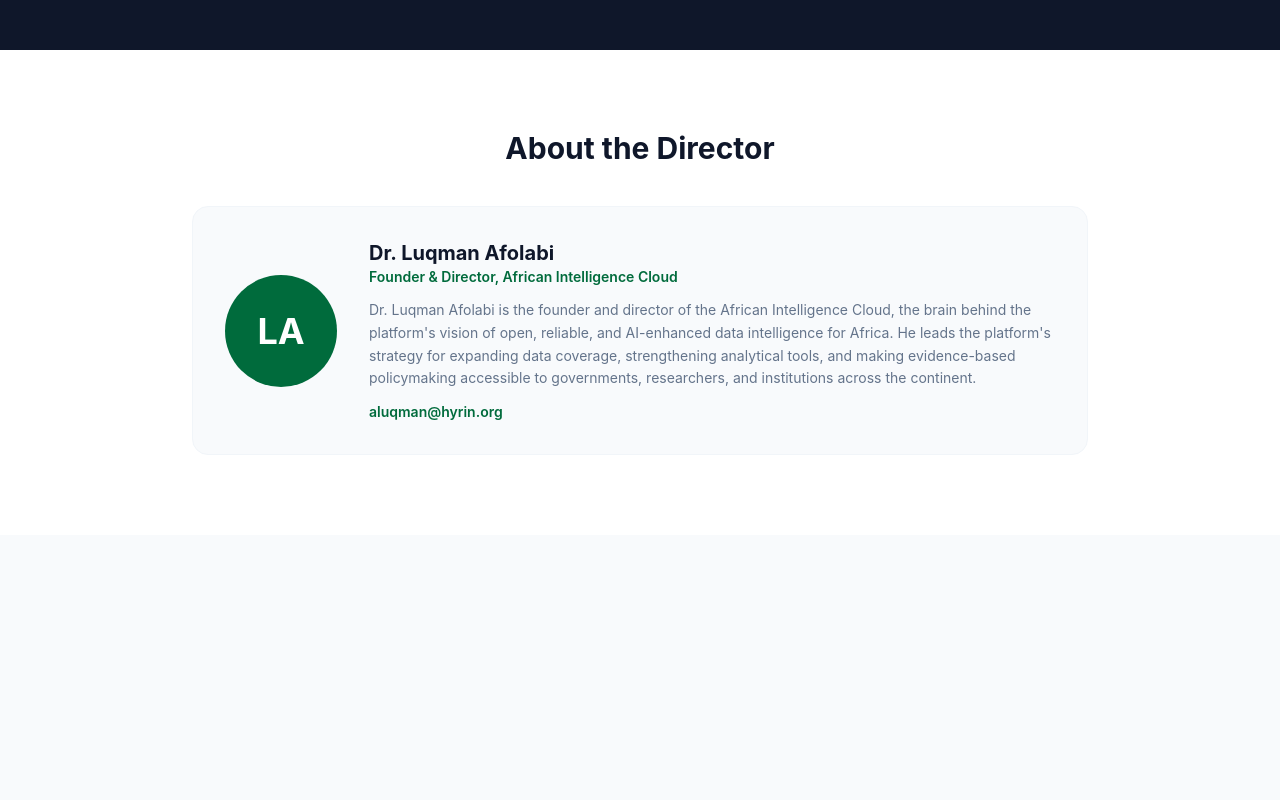
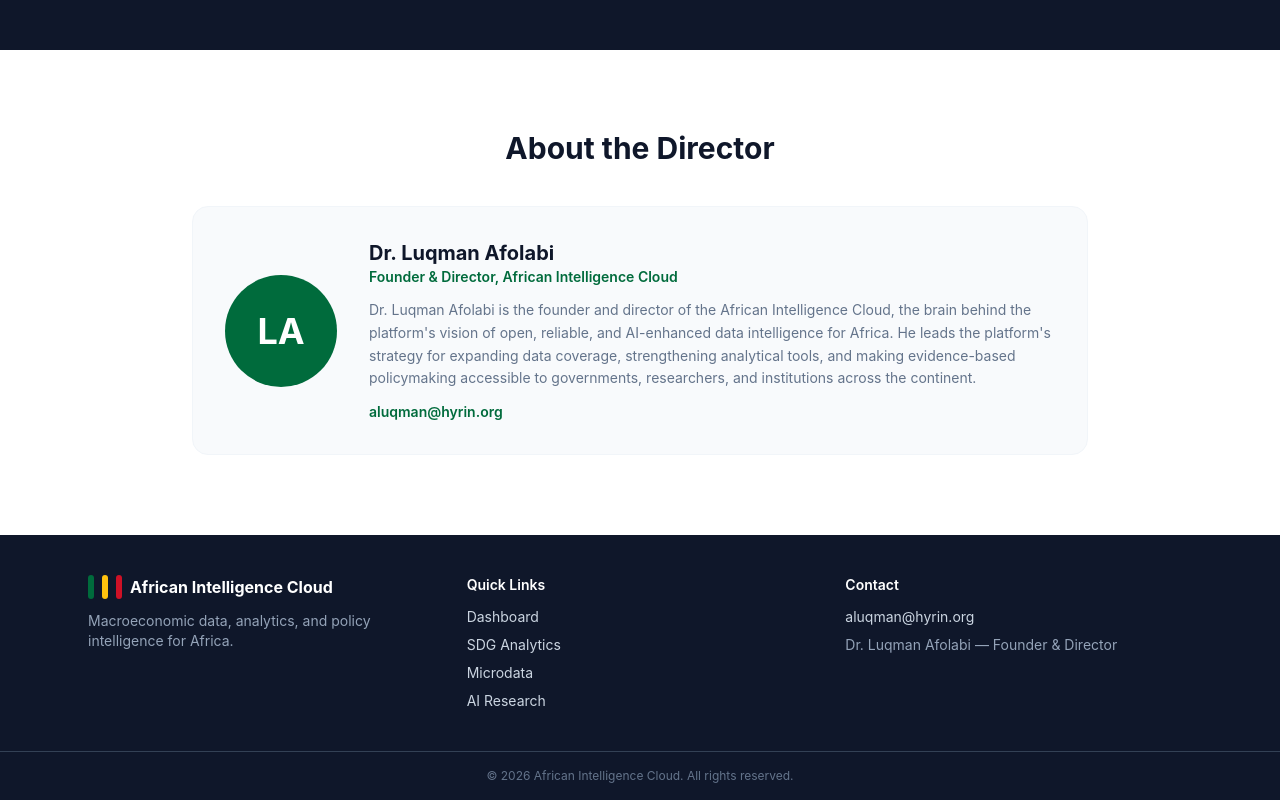
Before and after one commit to dr-luqman-afolabi/african-intelligence-cloud, a Next.js app in the folder frontend/: page / in a window 1280 px wide. Shown: the part 1648-2448 px from the top of the page. Before the commit the page ends 2183 px from the top, so only its background shows below. Built offline with nearby package versions, Linux system fonts and the light colour scheme.

Commit message:
Enhance metadata in layout.tsx with additional details
Updated metadata structure with detailed information including keywords, authors, and Open Graph data.

```diff
--- a/frontend/src/app/layout.tsx
+++ b/frontend/src/app/layout.tsx
@@ -1,10 +1,32 @@
 import type { Metadata } from "next";
 import "./globals.css";
 import Navbar from "@/components/Navbar";
+import Footer from "@/components/Footer";
 
 export const metadata: Metadata = {
-  title: "African Intelligence Cloud",
-  description: "Macroeconomic data, analytics, and policy intelligence for Africa",
+  metadataBase: new URL("https://aic-frontend-87872864140.africa-south1.run.app"),
+  title: {
+    default: "African Intelligence Cloud",
+    template: "%s | African Intelligence Cloud",
+  },
+  description: "Macroeconomic data, analytics, and policy intelligence for Africa. Powered by World Bank data across 54 countries, with AI-enhanced insights, SDG tracking, and microdata.",
+  keywords: ["Africa data", "World Bank indicators", "SDG tracking", "African macroeconomic data", "policy intelligence", "African Intelligence Cloud"],
+  authors: [{ name: "Dr. Luqman Afolabi" }],
+  openGraph: {
+    title: "African Intelligence Cloud",
+    description: "Macroeconomic data, analytics, and policy intelligence for Africa across 54 countries.",
+    type: "website",
+    siteName: "African Intelligence Cloud",
+  },
+  twitter: {
+    card: "summary_large_image",
+    title: "African Intelligence Cloud",
+    description: "Macroeconomic data, analytics, and policy intelligence for Africa across 54 countries.",
+  },
+  robots: {
+    index: true,
+    follow: true,
+  },
 };
 
 export default function RootLayout({ children }: { children: React.ReactNode }) {
@@ -13,6 +35,7 @@
       <body>
         <Navbar />
         <main className="min-h-screen">{children}</main>
+        <Footer />
       </body>
     </html>
   );
```
